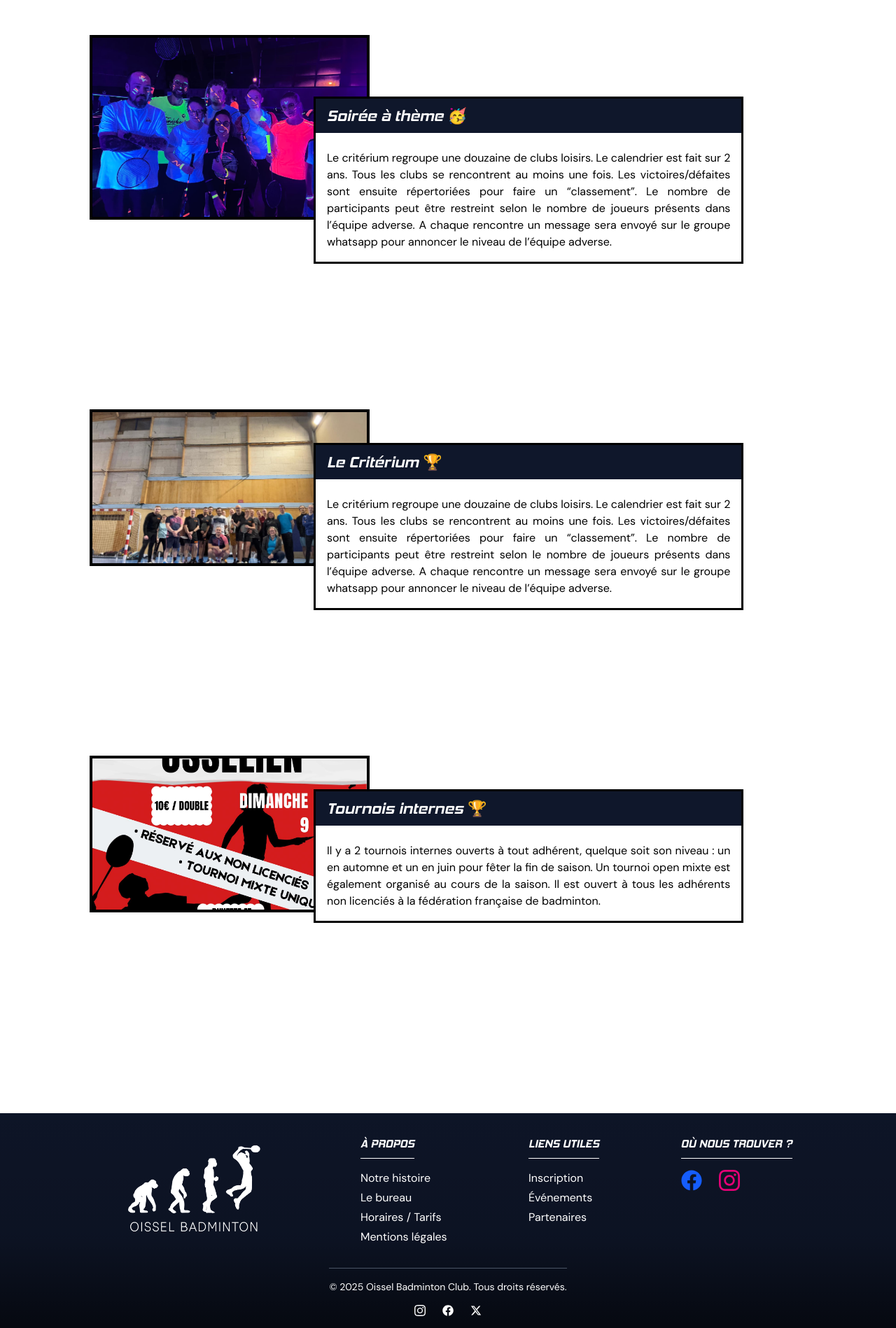
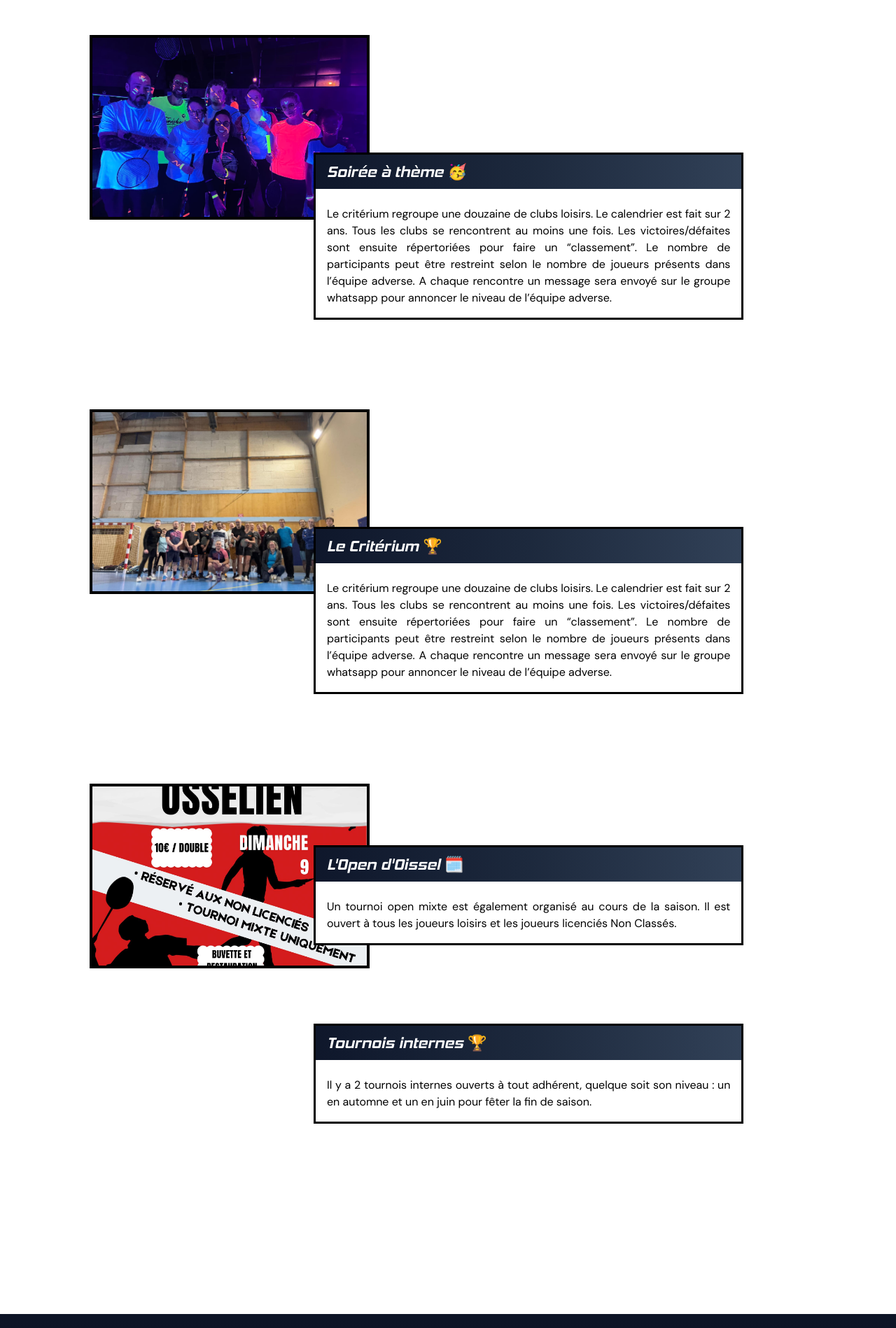
Before and after one commit to maegdn/badminton-club-oissel, a Next.js app: page /infos/evenements in a window 1280 px wide. Shown: the part 220-2118 px from the top of the page at 70% size. Built offline with nearby package versions, Linux system fonts and the light colour scheme.

Commit message:
small adjustments content wise, as requested

```diff
--- a/app/components/Partners.js
+++ b/app/components/Partners.js
@@ -27,8 +27,8 @@ export default function Partners() {
           </button>
         </Link>
         <Image
-          src="/images/partners/victorbw.png"
-          alt="Victor"
+          src="/images/oissel-logo.png"
+          alt="Ville de Oissel"
           width={300}
           height={100}
           className="h-16 md:h-20 lg:h-24 w-auto object-contain"
--- a/app/infos/evenements/page.js
+++ b/app/infos/evenements/page.js
@@ -22,24 +22,25 @@ export default function evenements() {
                 alt="Badminton"
               />
             </div>
-<div className="relative bottom-44 left-80 border-3 border-black z-4 bg-white w-3/5">
-<h3 className="font-[HemiHead] bg-slate-900 px-4 py-2 text-white">Soirée à thème 🥳</h3>
+            <div className="relative bottom-24 left-80 border-3 border-black z-4 bg-white w-3/5">
+              <h3 className="font-[HemiHead] bg-gradient-to-r from-slate-900 via-slate-800 to-slate-700  px-4 py-2 text-white">
+                Soirée à thème 🥳
+              </h3>
 
               <p className="p-4 bg-white">
-  Le critérium regroupe une douzaine de clubs loisirs. Le calendrier
-  est fait sur 2 ans. Tous les clubs se rencontrent au moins une
-  fois. Les victoires/défaites sont ensuite répertoriées pour faire
-  un “classement”. Le nombre de participants peut être restreint
-  selon le nombre de joueurs présents dans l’équipe adverse. A
-  chaque rencontre un message sera envoyé sur le groupe whatsapp
-  pour annoncer le niveau de l’équipe adverse.
+                Le critérium regroupe une douzaine de clubs loisirs. Le
+                calendrier est fait sur 2 ans. Tous les clubs se rencontrent au
+                moins une fois. Les victoires/défaites sont ensuite répertoriées
+                pour faire un “classement”. Le nombre de participants peut être
+                restreint selon le nombre de joueurs présents dans l’équipe
+                adverse. A chaque rencontre un message sera envoyé sur le groupe
+                whatsapp pour annoncer le niveau de l’équipe adverse.
               </p>
             </div>
-
           </div>
 
           <div className="flex w-full flex-col ">
-        <div className="w-100 h-56 relative border-4 border-black overflow-hidden z-2">
+            <div className="w-100 h-66 relative border-4 border-black overflow-hidden z-2">
               <Image
                 src="/images/criterium.jpg"
                 fill
@@ -47,24 +48,25 @@ export default function evenements() {
                 alt="Badminton"
               />
             </div>
-<div className="relative bottom-44 left-80 border-3 border-black z-4 bg-white w-3/5">
-<h3 className="font-[HemiHead] bg-slate-900 px-4 py-2 text-white">Le Critérium 🏆</h3>
+            <div className="relative bottom-24 left-80 border-3 border-black z-4 bg-white w-3/5">
+              <h3 className="font-[HemiHead] bg-gradient-to-r from-slate-900 via-slate-800 to-slate-700  px-4 py-2 text-white">
+                Le Critérium 🏆
+              </h3>
 
               <p className="p-4 bg-white">
-  Le critérium regroupe une douzaine de clubs loisirs. Le calendrier
-  est fait sur 2 ans. Tous les clubs se rencontrent au moins une
-  fois. Les victoires/défaites sont ensuite répertoriées pour faire
-  un “classement”. Le nombre de participants peut être restreint
-  selon le nombre de joueurs présents dans l’équipe adverse. A
-  chaque rencontre un message sera envoyé sur le groupe whatsapp
-  pour annoncer le niveau de l’équipe adverse.
+                Le critérium regroupe une douzaine de clubs loisirs. Le
+                calendrier est fait sur 2 ans. Tous les clubs se rencontrent au
+                moins une fois. Les victoires/défaites sont ensuite répertoriées
+                pour faire un “classement”. Le nombre de participants peut être
+                restreint selon le nombre de joueurs présents dans l’équipe
+                adverse. A chaque rencontre un message sera envoyé sur le groupe
+                whatsapp pour annoncer le niveau de l’équipe adverse.
               </p>
             </div>
-
           </div>
 
           <div className="flex w-full flex-col ">
-        <div className="w-100 h-56 relative border-4 border-black overflow-hidden z-2">
+            <div className="w-100 h-66 relative border-4 border-black overflow-hidden z-2">
               <Image
                 src="/images/openosselien.jpg"
                 fill
@@ -73,15 +75,29 @@ export default function evenements() {
               />
             </div>
             <div className="relative bottom-44 left-80 border-3 border-black z-4 bg-white w-3/5">
-<h3 className="font-[HemiHead] bg-slate-900 px-4 py-2 text-white">Tournois internes 🏆</h3>
+              <h3 className="font-[HemiHead] bg-gradient-to-r from-slate-900 via-slate-800 to-slate-700  px-4 py-2 text-white">
+                L'Open d'Oissel 🗓️
+              </h3>
 
               <p className="p-4 bg-white">
-Il y a 2 tournois internes ouverts à tout adhérent, quelque soit son niveau : un en automne et un en juin pour fêter la fin de saison.
-Un tournoi open mixte est également organisé au cours de la saison. Il est ouvert à tous les adhérents non licenciés à la fédération française de badminton.
-
+                Un tournoi open mixte est également organisé au cours de la
+                saison. Il est ouvert à tous les joueurs loisirs et les joueurs
+                licenciés Non Classés.
               </p>
             </div>
+          </div>
+          <div className="flex w-full flex-col mt-20">
+            <div className="relative bottom-44 left-80 border-3 border-black z-4 bg-white w-3/5">
+              <h3 className="font-[HemiHead] bg-gradient-to-r from-slate-900 via-slate-800 to-slate-700  px-4 py-2 text-white">
+                Tournois internes 🏆
+              </h3>
 
+              <p className="p-4 bg-white">
+                Il y a 2 tournois internes ouverts à tout adhérent, quelque soit
+                son niveau : un en automne et un en juin pour fêter la fin de
+                saison.
+              </p>
+            </div>
           </div>
         </div>
       </main>
--- a/app/page.js
+++ b/app/page.js
@@ -37,10 +37,10 @@ export default function Home() {
             </h1>
             <div className="flex justify-center md:justify-start">
               <p className="w-5/6 md:w-2/6 text-justify text-white p-5 md:p-0 justify-center">
-                L’association sportive Oissel Badminton, nommée également O’BAD,
-                a été créée en octobre 2004. Elle a été affiliée à la fédération
-                française de badminton (FFBaD) à son ouverture et l'est toujours
-                en 2025.
+                L’association sportive Oissel Badminton, nommée également Obad,
+                a été créée en octobre 2004. Depuis septembre 2025, après
+                plusieurs années en loisir, le club s'affilie à la Fédération
+                Française de Badminton (FFBaD)
               </p>
             </div>
           </div>
@@ -109,8 +109,8 @@ export default function Home() {
             </h2>
             <p className="flex text-justify items-center md:w-4/5 text-black pb-6">
               En plus des séances classiques, nous organisons régulièrement des
-              événements internes : tournois amicaux, stages pendant les
-              vacances scolaires, soirées thématiques et rencontres interclubs.
+              événements internes : tournois amicaux, soirées thématiques et
+              rencontres interclubs.
             </p>
             <p className="flex text-justify items-center md:w-4/5 text-black pb-12">
               Notre objectif est de favoriser l’épanouissement de chacun, que
```
Also changed, not shown: public/images/oissel-logo.png (added). Lines whose indentation alone changed are shown as unchanged.
